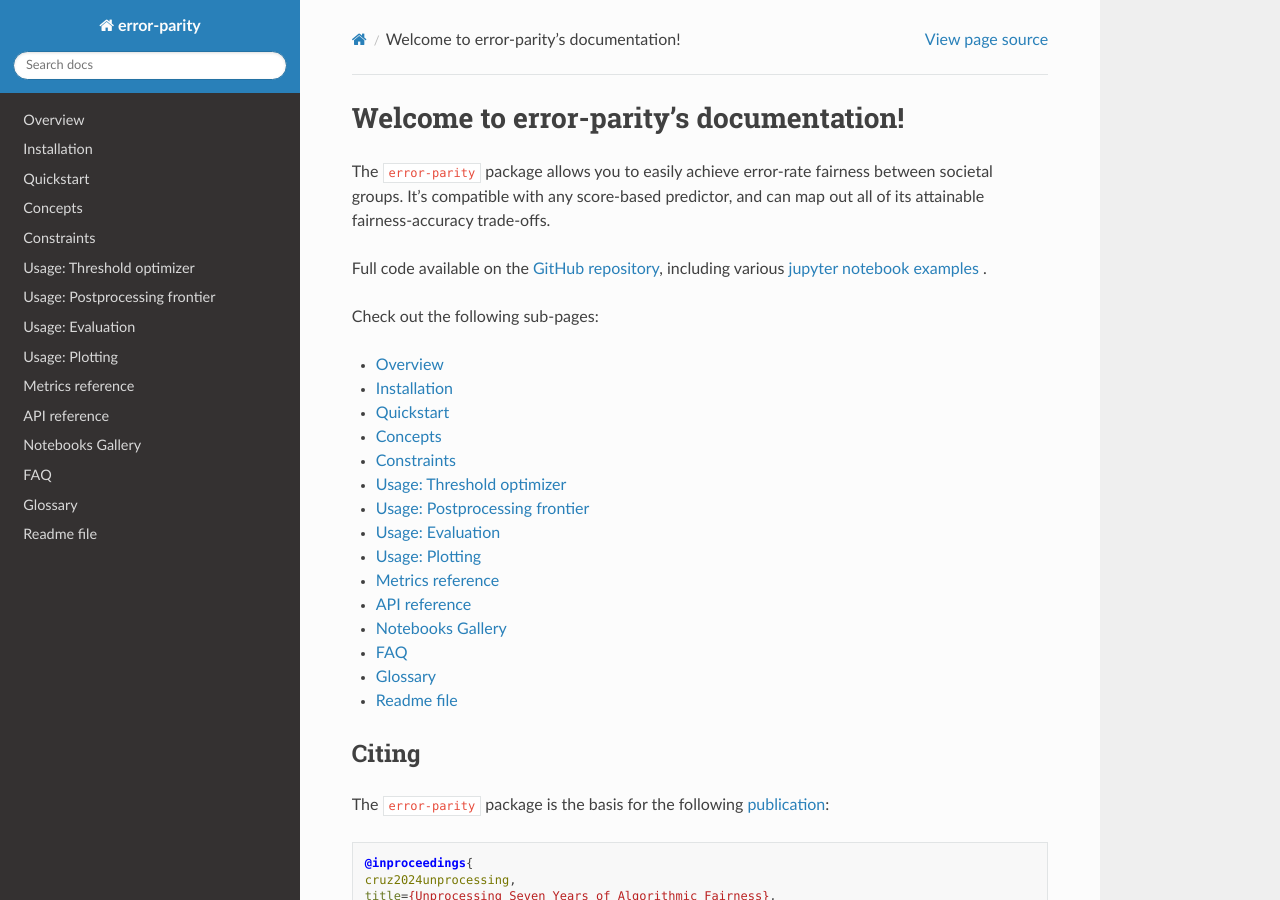
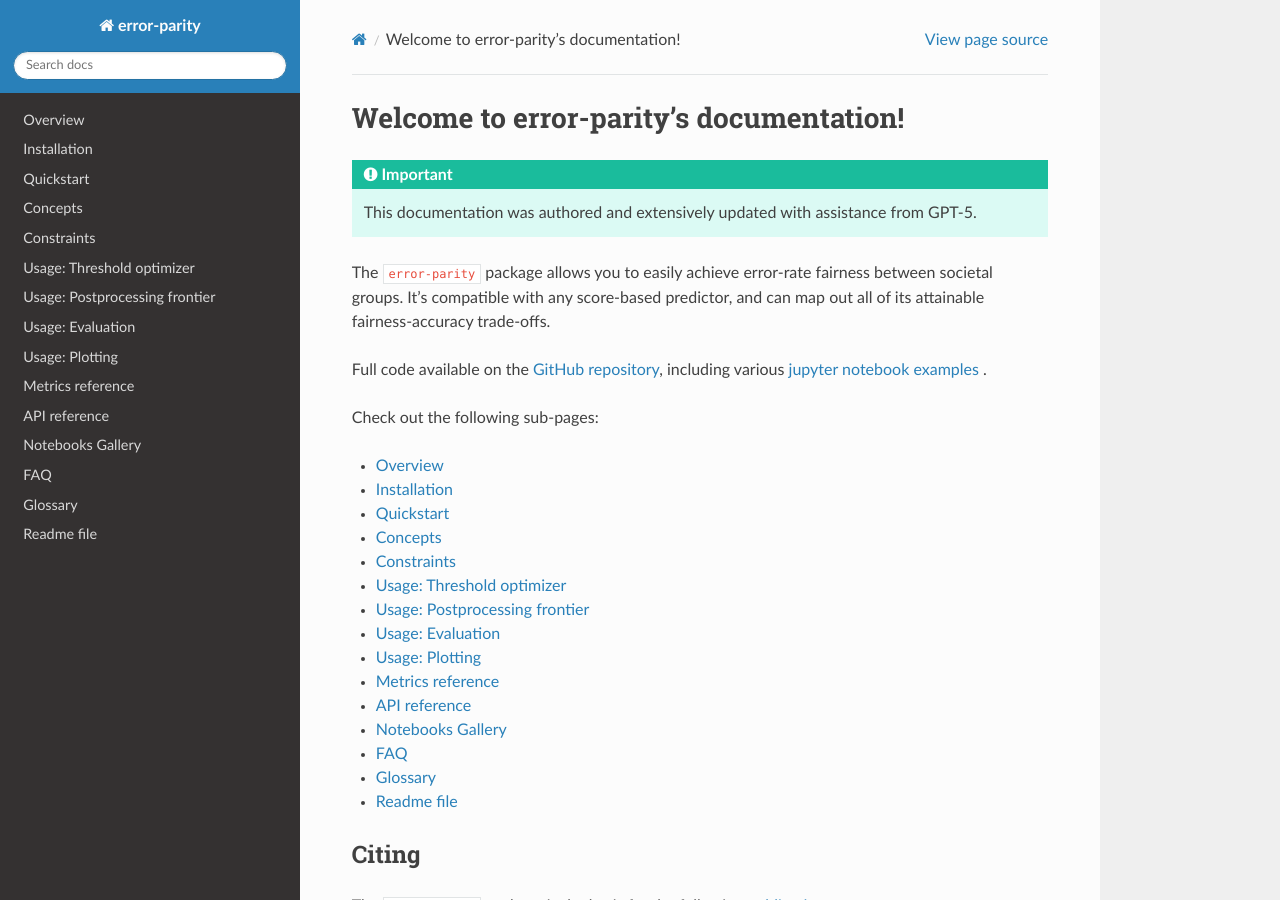
Before and after one commit to socialfoundations/error-parity, a Sphinx documentation site: the page built from docs/index.rst, in a window 1280 px wide and 900 px high. Built offline with Sphinx 7.4.7 and the Read the Docs theme 3.1.0, drawn with Linux system fonts in a browser that asks for light colours; pages that are not in the unit, such as notebooks, are missing from menus.

Commit message:
added disclaimer

```diff
--- a/docs/index.rst
+++ b/docs/index.rst
@@ -5,6 +5,10 @@
 
 Welcome to error-parity's documentation!
 ========================================
+
+.. important::
+
+   This documentation was authored and extensively updated with assistance from GPT-5.
 
 The :code:`error-parity` package allows you to easily achieve error-rate
 fairness between societal groups.
```
